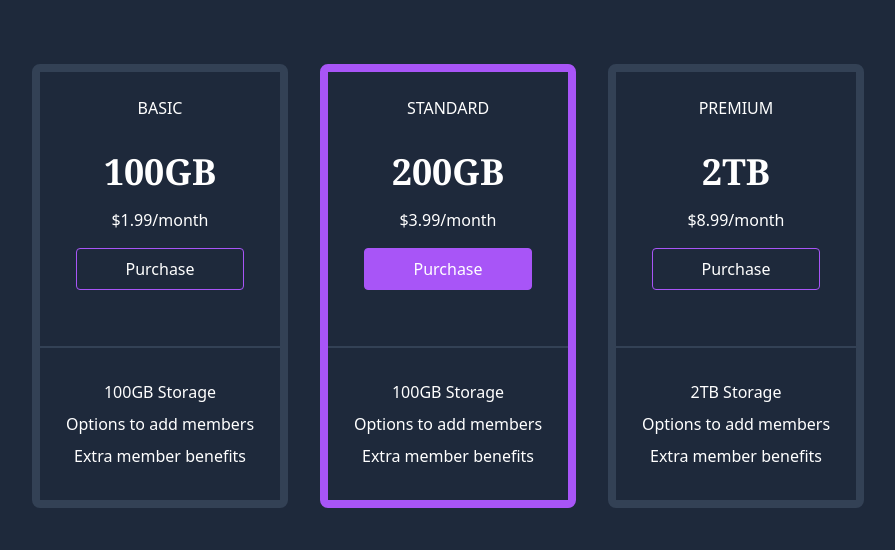
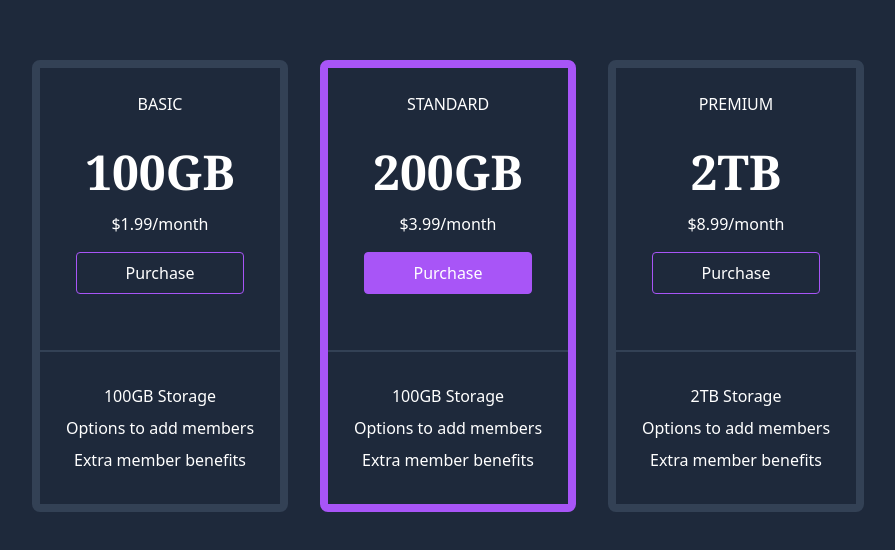
Before and after one commit to lakhansingh16/tailwind-projects, a plain HTML site: page pricing-cards/index.html in a window 1280 px wide. Shown: the part 114-664 px from the top of the page, without its empty margins (192-1087 px from the left). Drawn offline with nearby package versions, Linux system fonts and the light colour scheme.

Commit message:
complete pricing cards

```diff
--- a/pricing-cards/index.html
+++ b/pricing-cards/index.html
@@ -12,7 +12,7 @@
         <div class="flex flex-col justify-center items-center rounded-lg border border-8 border-slate-700 w-64">
             <div class="flex flex-col p-6">
                 <h2 class="font-normal text-base text-center">BASIC</h2>
-                <h1 class="font-serif font-bold text-4xl text-center mt-8">100GB</h1>
+                <h1 class="font-serif font-bold text-5xl text-center mt-8">100GB</h1>
                 <p class="text-base text-center my-4">$1.99/month</p>
                 <button class="rounded border border-purple-500 hover:bg-purple-500 duration-200 w-min mx-auto px-12 py-2">Purchase</button>
             </div>
@@ -27,7 +27,7 @@
         <div class="flex flex-col justify-center rounded-lg items-center border border-8 border-purple-500 w-64">
             <div class="flex flex-col p-6">
                 <h2 class="font-normal text-base text-center">STANDARD</h2>
-                <h1 class="font-serif font-bold text-4xl text-center mt-8">200GB</h1>
+                <h1 class="font-serif font-bold text-5xl text-center mt-8">200GB</h1>
                 <p class="text-base text-center my-4">$3.99/month</p>
                 <button class="rounded bg-purple-500 border border-purple-500 hover:bg-slate-800 duration-200 w-min mx-auto px-12 py-2">Purchase</button>
             </div>
@@ -42,7 +42,7 @@
         <div class="flex flex-col justify-center items-center rounded-lg border border-8 border-slate-700 w-64">
             <div class="flex flex-col p-6">
                 <h2 class="font-normal text-base text-center">PREMIUM</h2>
-                <h1 class="font-serif font-bold text-4xl text-center mt-8">2TB</h1>
+                <h1 class="font-serif font-bold text-5xl text-center mt-8">2TB</h1>
                 <p class="text-base text-center my-4">$8.99/month</p>
                 <button class="rounded border border-purple-500 hover:bg-purple-500 duration-200 w-min mx-auto px-12 py-2">Purchase</button>
             </div>
```
